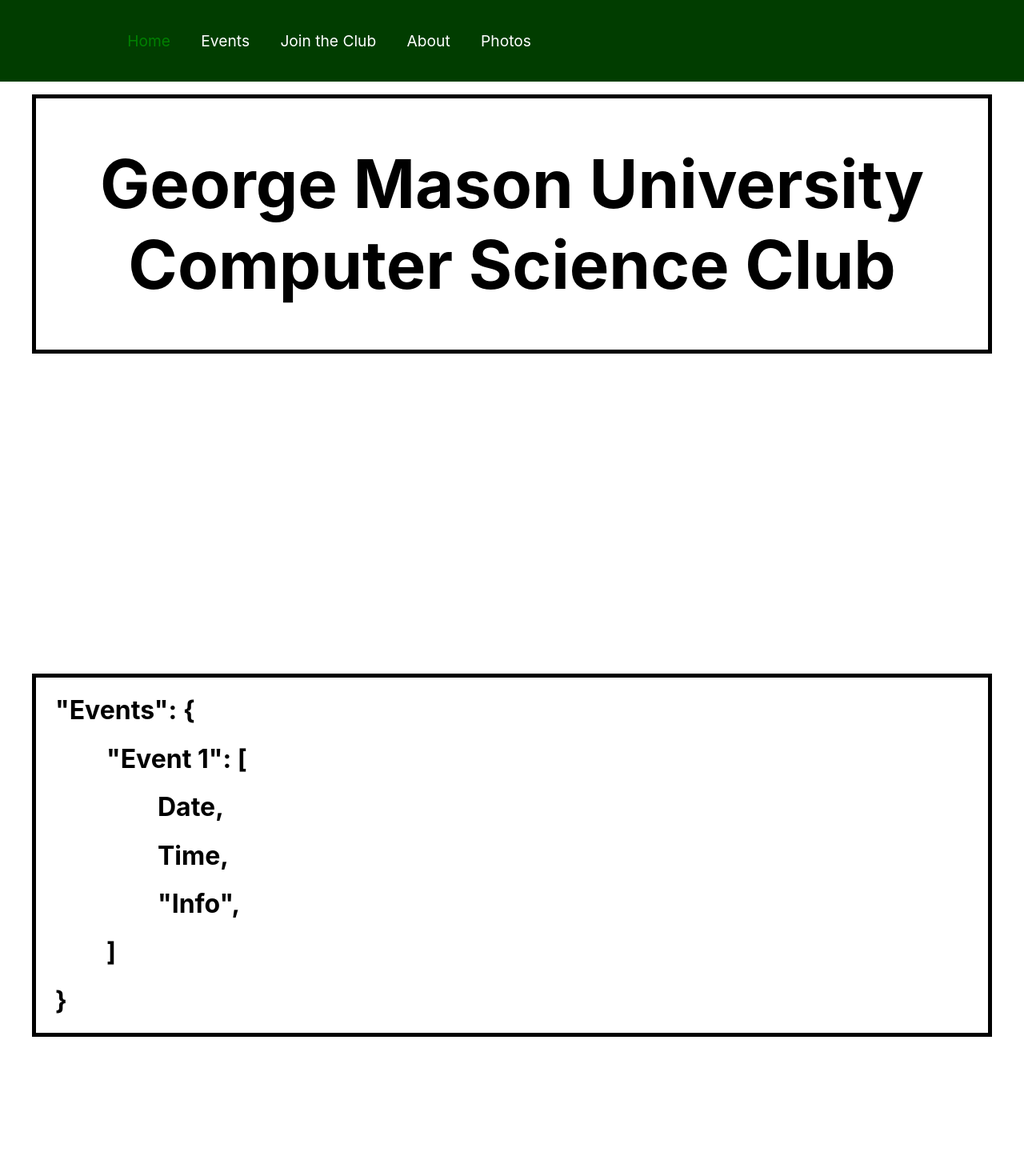
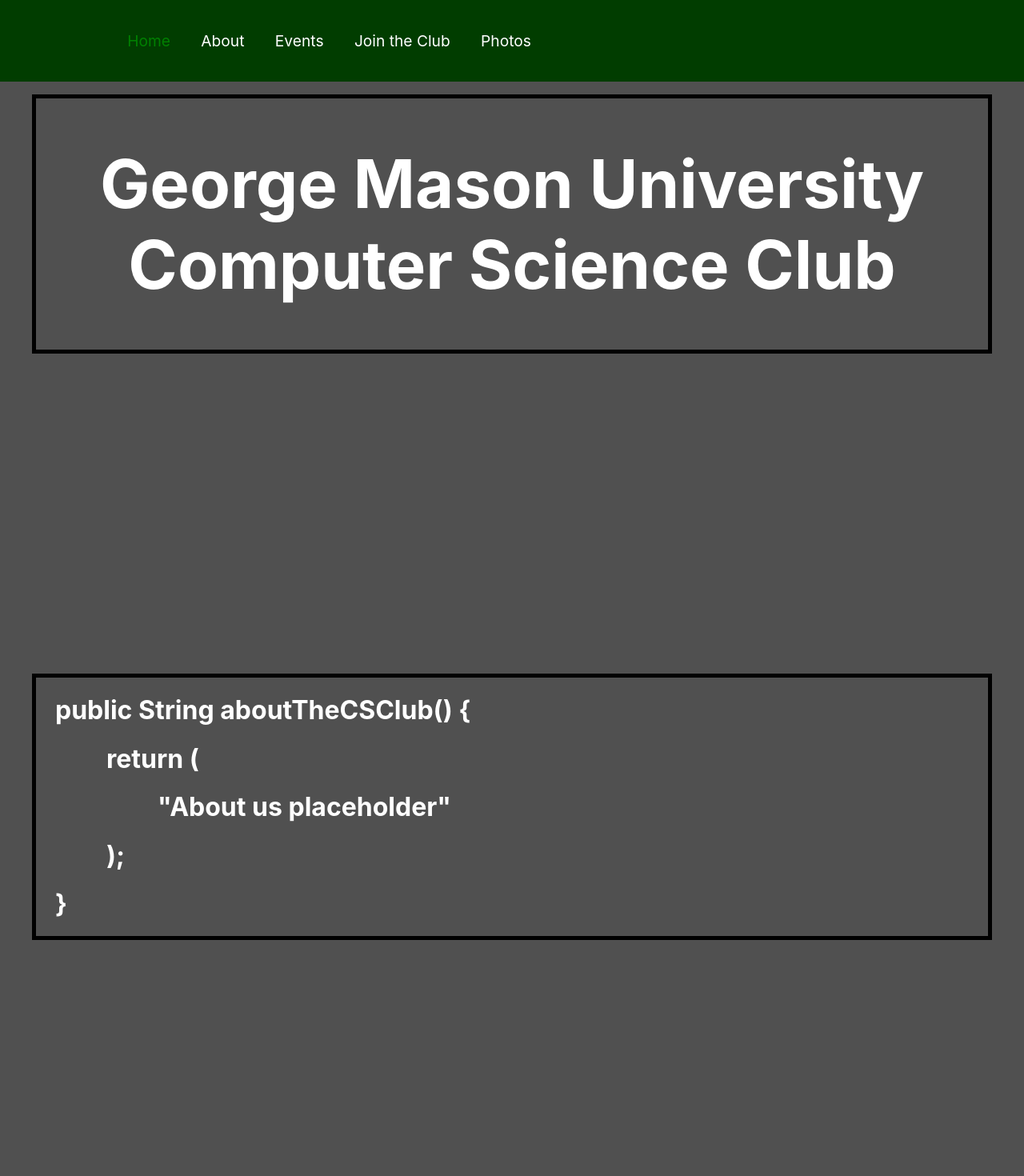
Before and after one commit to JoshuaJ18/GMU-CS-Club-Website, a React (Create React App) app in the folder frontend/: page / in a window 1280 px wide. Shown: the top 1470 px of the page at 80% size. Built offline with nearby package versions, Linux system fonts and the light colour scheme.

Commit message:
Color change and format change

```diff
--- /dev/null
+++ b/frontend/src/App.css
@@ -0,0 +1,4 @@
+body {
+    background: rgb(80, 80, 80);
+    color: white;
+}
--- a/frontend/src/App.js
+++ b/frontend/src/App.js
@@ -1,3 +1,4 @@
+import "./App.css";
 import React from "react";
 import Navbar from "./navbar";
 import {
@@ -21,12 +22,16 @@
           element={
           <>
             <Home />
+            <About />
             <Events />
             <Join />
-            <About />
             <Photos />
           </>
           }
+        />
+        <Route
+          path="/about"
+          element={<About />}
         />
         <Route
           path="/events"
@@ -35,10 +40,6 @@
         <Route
           path="/join"
           element={<Join />}
-        />
-        <Route
-          path="/about"
-          element={<About />}
         />
         <Route
           path="/photos"
--- a/frontend/src/navbar/index.js
+++ b/frontend/src/navbar/index.js
@@ -15,14 +15,14 @@
             <NavLink to="/" >
               Home
             </NavLink>
+            <NavLink to="/about" activeStyle>
+              About
+            </NavLink>
             <NavLink to="/events" activeStyle>
               Events
             </NavLink>
             <NavLink to="/join" activeStyle>
               Join the Club
-            </NavLink>
-            <NavLink to="/about" activeStyle>
-              About
             </NavLink>
             <NavLink to="/photos" activeStyle>
               Photos
--- a/frontend/src/pages_css/events.css
+++ b/frontend/src/pages_css/events.css
@@ -8,7 +8,7 @@
 
 
 .events-json {
-    color: black;
+    color: white;
 }
 
 .event {
```
